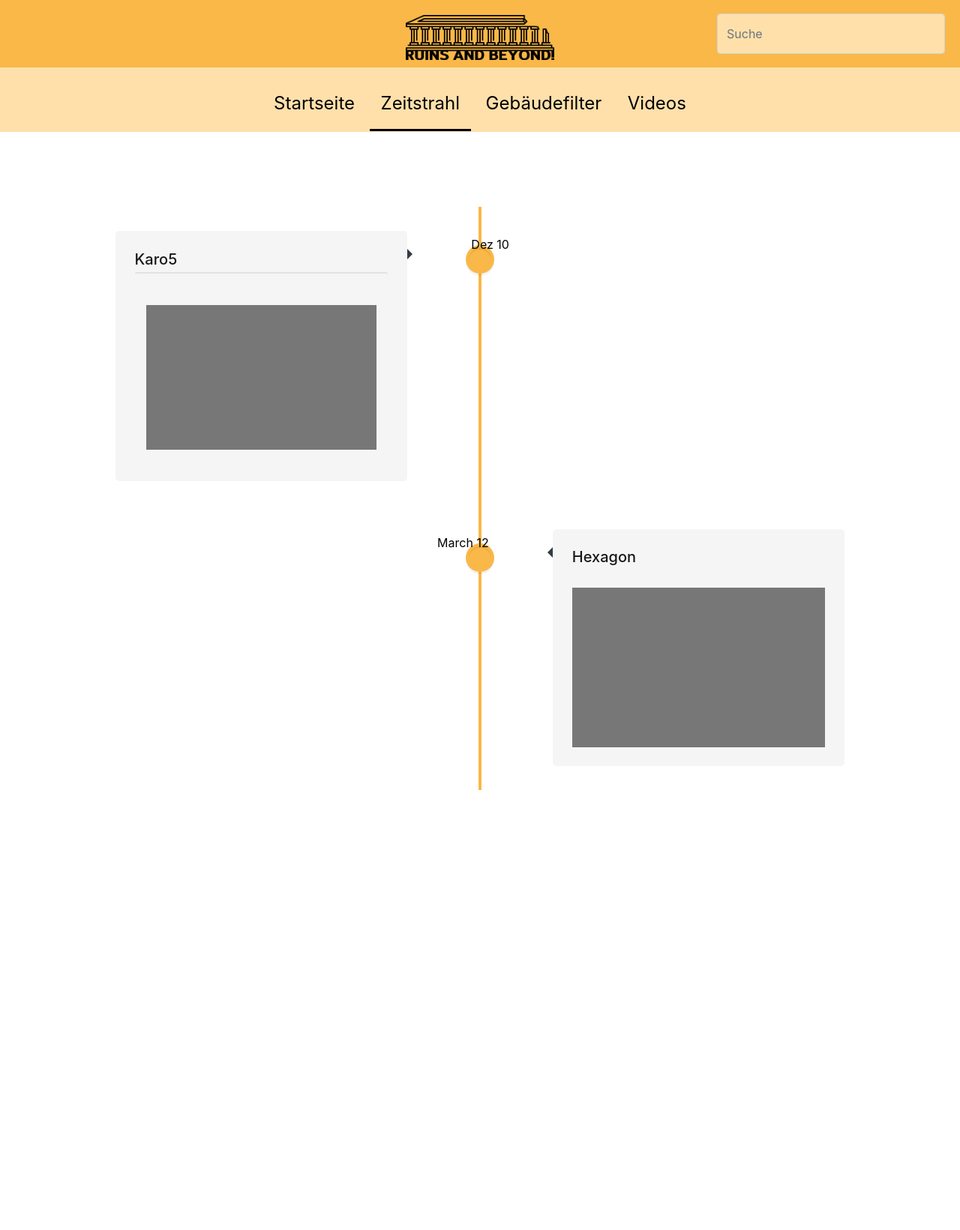
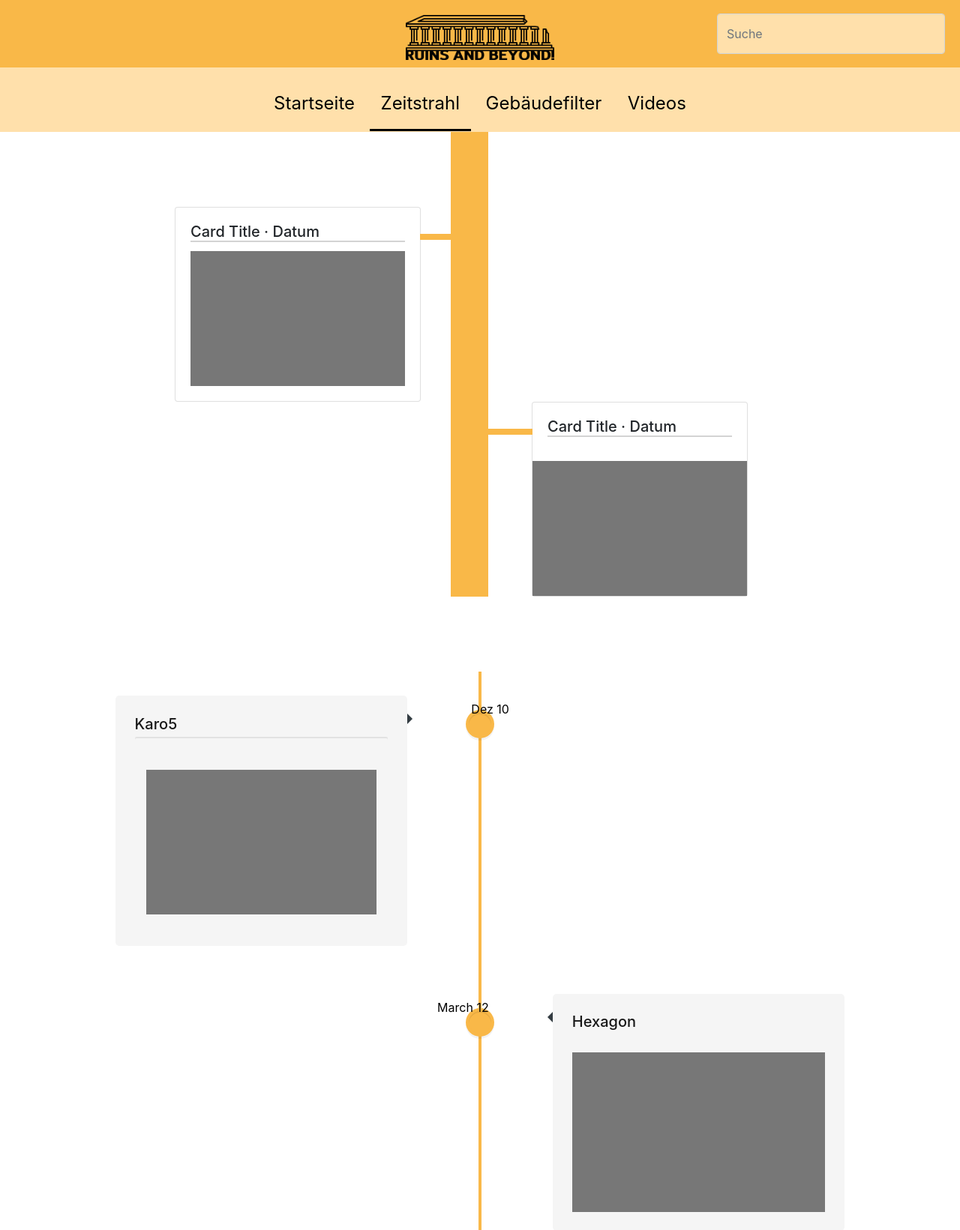
Before and after one commit to ReisReisReis1/bp55, a Django app: page /timeline/ in a window 1280 px wide. Shown: the top 1641 px of the page at 75% size. Before the commit the page ends 1054 px from the top, so only its background shows below. Run offline with Django 3.2, Linux system fonts and the light colour scheme; some libraries are stand-ins or nearby versions.

Commit message:
Added Zeitstrahl Design

```diff
--- a/static/css/style.css
+++ b/static/css/style.css
@@ -1,6 +1,6 @@
 body {
-  margin: 0;
-  font-family: Arial, Helvetica, sans-serif;
+    margin: 0;
+    font-family: Arial, Helvetica, sans-serif;
 }
 
 .container-page {
--- a/timeline/static/timeline.css
+++ b/timeline/static/timeline.css
@@ -1,3 +1,66 @@
+.row-timeline {
+  width: 100%;
+}
+
+.card-title {
+  border-bottom: solid;
+  border-color: lightgray;
+  border-width: 2px;
+}
+
+.card-left {
+  margin-right: 40%;
+}
+
+.card-left::before {
+  content: " ";
+  height: 0;
+  position: absolute;
+  top: 35px;
+  width: 0;
+  z-index: 1;
+  right: -75px;
+  border: solid;
+  border-width: 4px 75px 4px 0;
+  border-color: #F9B848;
+}
+
+.card-right {
+  margin-left: 40%;
+}
+
+.card-right::before {
+  content: " ";
+  height: 0;
+  position: absolute;
+  top: 35px;
+  width: 0;
+  z-index: 1;
+  left: -75px;
+  border: solid;
+  border-width: 4px 0 4px 75px;
+  border-color: #F9B848;
+}
+
+.row-timeline::after {
+  content: '';
+  position: absolute;
+  width: 50px;
+  background-color: #F9B848;
+  top: -100px;
+  bottom: 0;
+  left: 46.8%;
+  margin-left: -3px;
+  z-index: -1;
+}
+
+
+
+
+
+
+
+
 html, body {
 
     height: 100%;
--- a/timeline/templates/timeline.html
+++ b/timeline/templates/timeline.html
@@ -15,6 +15,31 @@
 
     {% include './header.html' %}
 
+    <div class="container container-page">
+        <div class="row era-1">
+            <div class="row justify-content-center row-timeline">
+                <div class="card card-left">
+                    <div class="card-body">
+                        <h5 class="card-title">Card Title · Datum</h5>
+
+                        <div class="card-img">
+                            <img src="{% static "card_placeholder.png" %}" style="width: 100%;">
+                        </div>
+                    </div>
+                </div>
+            </div>
+            <div class="row justify-content-center row-timeline">
+                <div class="card card-right">
+                    <div class="card-body">
+                        <h5 class="card-title">Card Title · Datum</h5>
+                    </div>
+                    <div class="card-img">
+                        <img src="{% static "card_placeholder.png" %}" style="width: 100%;">
+                    </div>
+                </div>
+            </div>
+        </div>
+    </div>
 
     <div>
         <section id="cd-timeline" class="cd-container">
@@ -30,7 +55,7 @@
               </span>
             </div>
                     <p>
-                        <img src="{% static 'card_placeholder.png' %}" class="container">
+                        <img src="{% static 'card_placeholder.png' %}" class="container image">
                     </p>
             </div> <!-- cd-timeline-content -->
             </div> <!-- cd-timeline-block -->
```
